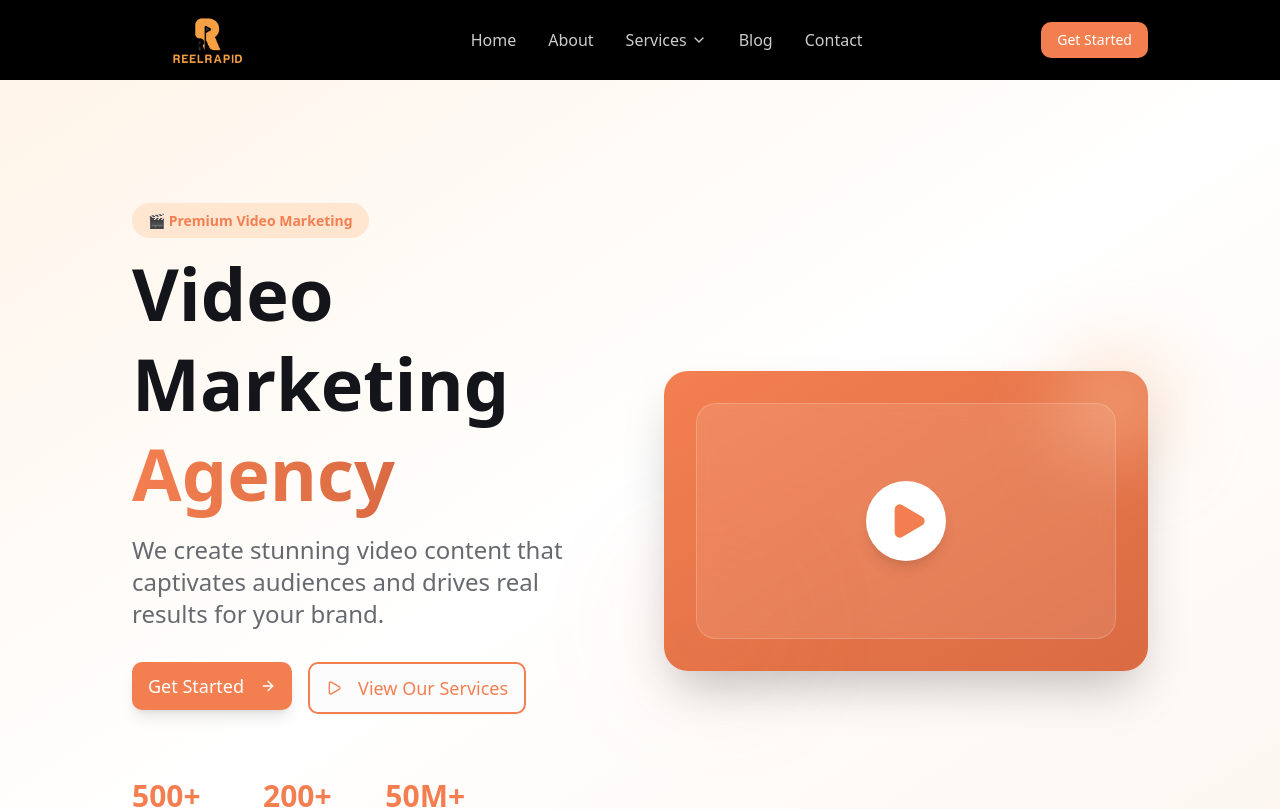
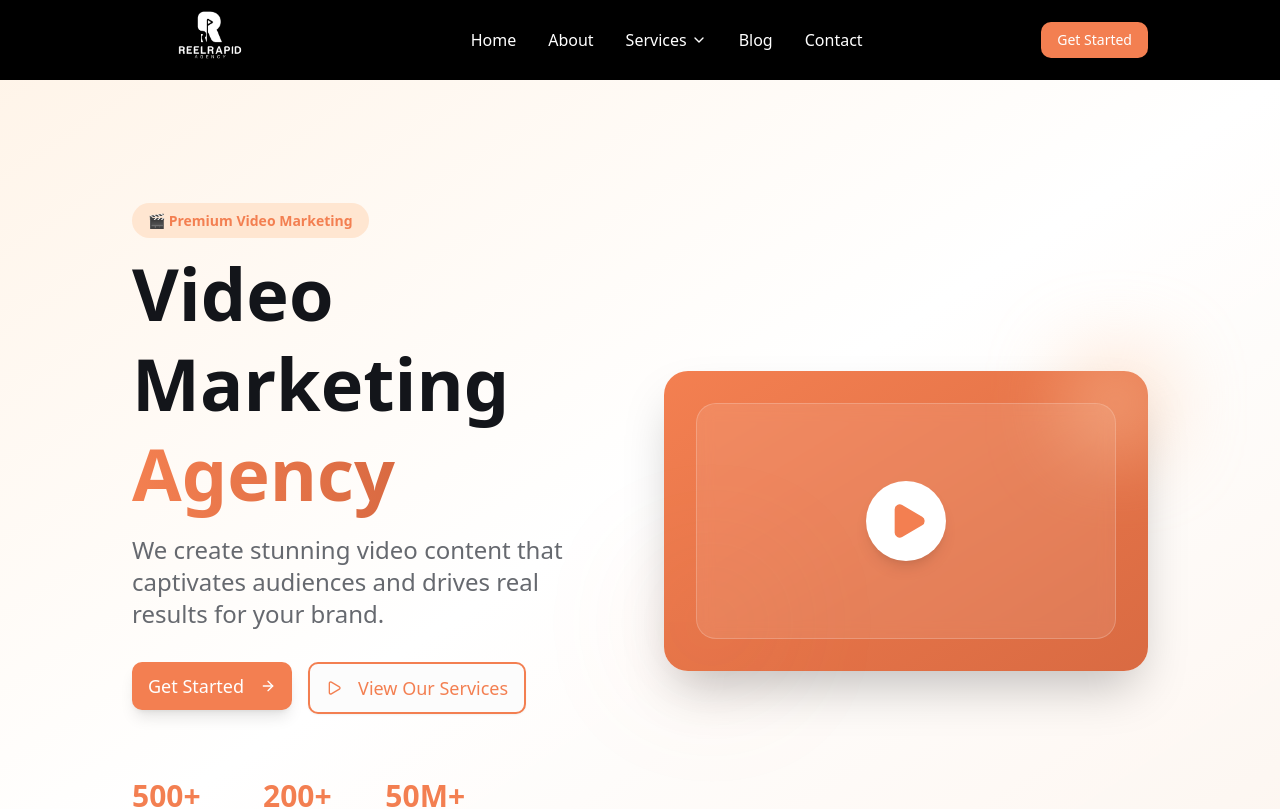
Before and after one commit to helmiahmed9000-gif/reel-rapid, a Next.js app: page / in a window 1280 px wide. Shown: the top 809 px of the page. Built offline with nearby package versions, Linux system fonts and the light colour scheme.

Commit message:
Update logo, favicon, and header text color

```diff
--- a/components/layout/Header.tsx
+++ b/components/layout/Header.tsx
@@ -51,13 +51,13 @@ export function Header() {
                     <nav className="hidden md:flex items-center space-x-8">
                         <Link
                             href="/"
-                            className="text-white/80 hover:text-primary transition-colors font-medium"
+                            className="text-white hover:text-primary transition-colors font-medium"
                         >
                             Home
                         </Link>
                         <Link
                             href="/about"
-                            className="text-white/80 hover:text-primary transition-colors font-medium"
+                            className="text-white hover:text-primary transition-colors font-medium"
                         >
                             About
                         </Link>
@@ -65,7 +65,7 @@ export function Header() {
                         {/* Services Dropdown */}
                         <div className="relative group">
                             <button
-                                className="flex items-center space-x-1 text-white/80 hover:text-primary transition-colors font-medium"
+                                className="flex items-center space-x-1 text-white hover:text-primary transition-colors font-medium"
                                 onMouseEnter={() => setIsServicesOpen(true)}
                                 onMouseLeave={() => setIsServicesOpen(false)}
                             >
@@ -95,13 +95,13 @@ export function Header() {
 
                         <Link
                             href="/blog"
-                            className="text-white/80 hover:text-primary transition-colors font-medium"
+                            className="text-white hover:text-primary transition-colors font-medium"
                         >
                             Blog
                         </Link>
                         <Link
                             href="/contact"
-                            className="text-white/80 hover:text-primary transition-colors font-medium"
+                            className="text-white hover:text-primary transition-colors font-medium"
                         >
                             Contact
                         </Link>
```
Also changed, not shown: public/images/logo.png, 1 other file (tests, documents, lock files or other folders).
